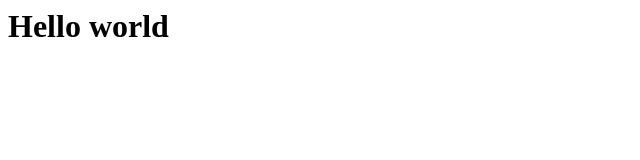
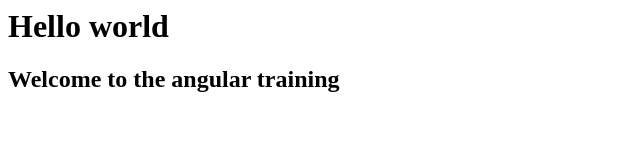
Before and after one commit to IIHT-Spring/Learngit, a plain HTML site: page index.html in a window 1280 px wide. Shown: the whole page, without its empty margins (0-640 px from the left). Drawn offline with Linux system fonts and the light colour scheme.

Commit message:
added welcome tag

```diff
--- a/index.html
+++ b/index.html
@@ -1 +1,2 @@
 <h1>Hello world</h1>
+<h2>Welcome to the angular training</h2>
```
